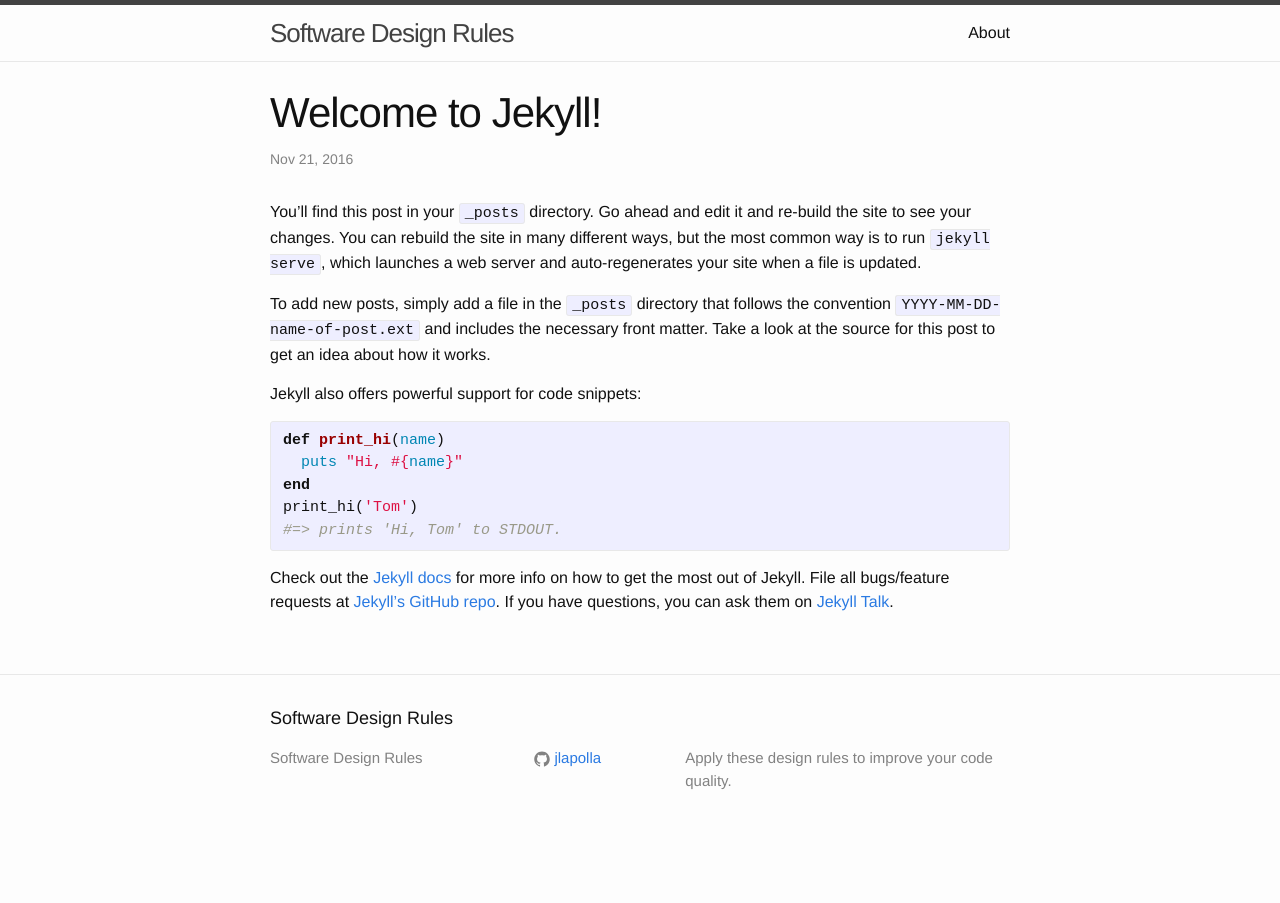
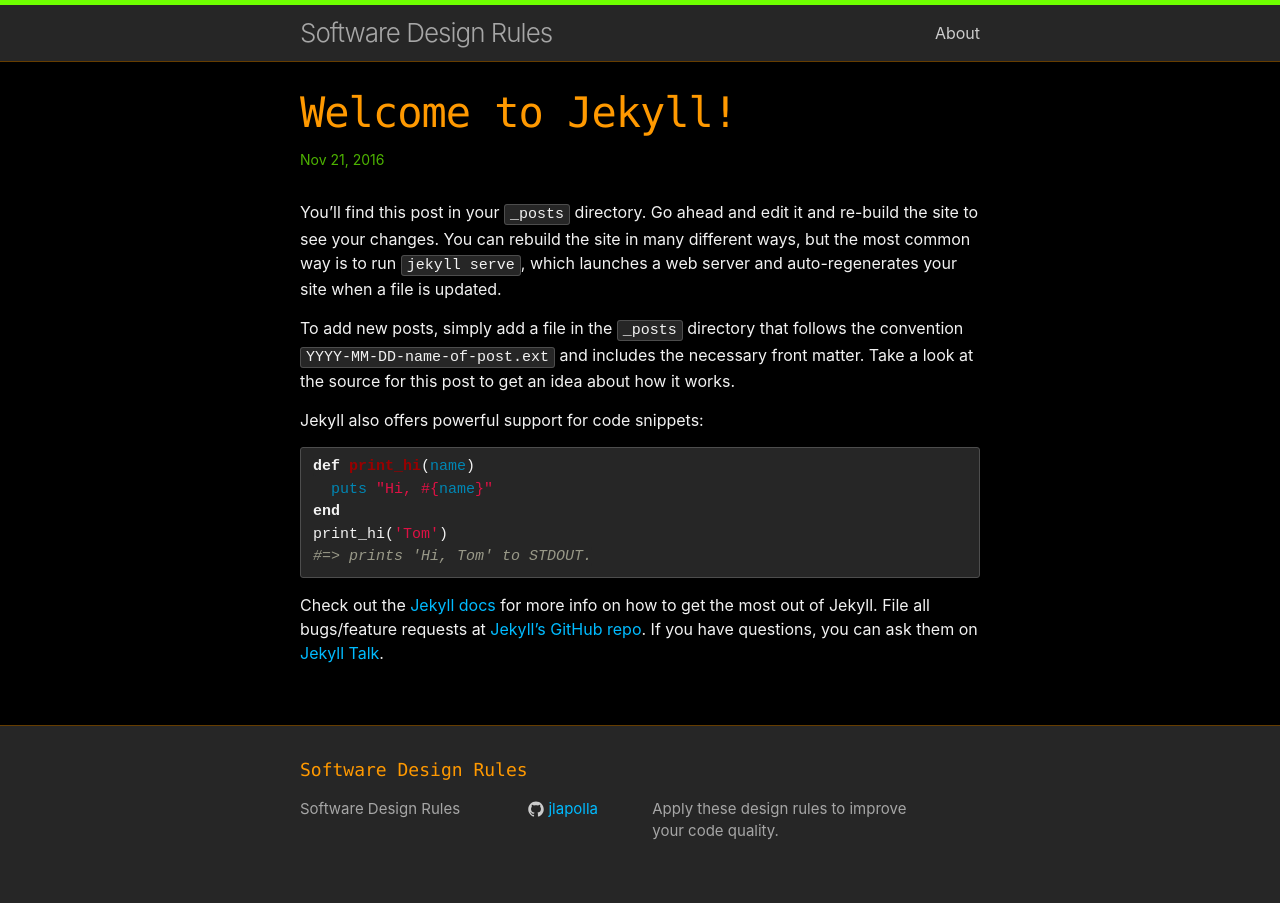
Before and after one commit to jlapolla/software-design-rules, a Jekyll site: the page built from _posts/2016-11-21-welcome-to-jekyll.markdown, in a window 1280 px wide. Built offline with Jekyll 4.4.1, drawn with Linux system fonts in a browser that asks for light colours.

Commit message:
Modify Jekyll theme colors
- Came up with new colors, and incorporated some code from Bootstrap.

```diff
--- a/_sass/_base.scss
+++ b/_sass/_base.scss
@@ -1,3 +1,35 @@
+/**
+ * Selections from https://github.com/twbs/bootstrap/blob/v4-dev/scss/_reboot.scss
+ */
+
+html {
+  box-sizing: border-box;
+}
+
+*,
+*::before,
+*::after {
+  box-sizing:inherit;
+}
+
+@at-root {
+  @-ms-viewport {
+    width: device-width;
+  }
+}
+
+html {
+  font-size: $font-size-root;
+  -ms-overflow-style: scrollbar;
+  -webkit-tap-highlight-color: rgba(0,0,0,0);
+}
+
+[tabindex="-1"]:focus {
+  outline: none !important;
+}
+
+
+
 /**
  * Reset some basic elements
  */
@@ -14,9 +46,9 @@
  * Basic styling
  */
 body {
-    font: $base-font-weight #{$base-font-size}/#{$base-line-height} $base-font-family;
-    color: $text-color;
-    background-color: $background-color;
+    font: $font-weight-normal #{$font-size-base}/#{$line-height-base} $font-family-base;
+    color: $fg;
+    background-color: contrast-high($bg);
     -webkit-text-size-adjust: 100%;
     -webkit-font-feature-settings: "kern" 1;
     -moz-font-feature-settings: "kern" 1;
@@ -57,7 +89,7 @@
 }
 
 figcaption {
-    font-size: $small-font-size;
+    font-size: $font-size-sm;
 }
 
 
@@ -82,7 +114,33 @@
  * Headings
  */
 h1, h2, h3, h4, h5, h6 {
-    font-weight: $base-font-weight;
+    color: $color-heading-base;
+    font-family: $font-family-monospace;
+    font-weight: $font-weight-normal;
+}
+
+h1 {
+  font-size: $font-size-h1;
+}
+
+h2 {
+  font-size: $font-size-h2;
+}
+
+h3 {
+  font-size: $font-size-h3;
+}
+
+h4 {
+  font-size: $font-size-h4;
+}
+
+h5 {
+  font-size: $font-size-h5;
+}
+
+h6 {
+  font-size: $font-size-h6;
 }
 
 
@@ -91,16 +149,15 @@
  * Links
  */
 a {
-    color: $brand-color;
-    text-decoration: none;
+    color: $link-color;
+    text-decoration: $link-decoration;
 
     &:visited {
-        color: darken($brand-color, 15%);
+        color: $link-visited-color;
     }
 
     &:hover {
-        color: $text-color;
-        text-decoration: underline;
+        text-decoration: $link-hover-decoration;
     }
 }
 
@@ -110,8 +167,8 @@
  * Blockquotes
  */
 blockquote {
-    color: $grey-color;
-    border-left: 4px solid $grey-color-light;
+    color: contrast-low($fg);
+    border-left: 4px solid $color-highlight-base;
     padding-left: $spacing-unit / 2;
     font-size: 18px;
     letter-spacing: -1px;
@@ -130,9 +187,9 @@
 pre,
 code {
     font-size: 15px;
-    border: 1px solid $grey-color-light;
+    border: 1px solid contrast-higher($bg);
     border-radius: 3px;
-    background-color: #eef;
+    background-color: contrast-high($bg);
 }
 
 code {
@@ -200,7 +257,7 @@
         vertical-align: middle;
 
         path {
-            fill: $grey-color;
+            fill: contrast-low($fg);
         }
     }
 }
--- a/_sass/_layout.scss
+++ b/_sass/_layout.scss
@@ -2,8 +2,8 @@
  * Site header
  */
 .site-header {
-    border-top: 5px solid $grey-color-dark;
-    border-bottom: 1px solid $grey-color-light;
+    border-top: 5px solid $color-highlight-base;
+    border-bottom: 1px solid contrast-lower($color-heading-base);
     min-height: 56px;
 
     // Positioning context for the mobile navigation icon
@@ -20,7 +20,7 @@
 
     &,
     &:visited {
-        color: $grey-color-dark;
+        color: contrast-lower($fg);
     }
 }
 
@@ -33,8 +33,8 @@
     }
 
     .page-link {
-        color: $text-color;
-        line-height: $base-line-height;
+        color: contrast-low($fg);
+        line-height: $line-height-base;
 
         // Gaps between nav items, but not on the last one
         &:not(:last-child) {
@@ -46,8 +46,8 @@
         position: absolute;
         top: 9px;
         right: $spacing-unit / 2;
-        background-color: $background-color;
-        border: 1px solid $grey-color-light;
+        background-color: contrast-higher($bg);
+        border: 1px solid contrast-lower($color-heading-base);
         border-radius: 5px;
         text-align: right;
 
@@ -65,7 +65,7 @@
                 height: 15px;
 
                 path {
-                    fill: $grey-color-dark;
+                    fill: contrast-low($fg);
                 }
             }
         }
@@ -98,7 +98,7 @@
  * Site footer
  */
 .site-footer {
-    border-top: 1px solid $grey-color-light;
+    border-top: 1px solid contrast-lower($color-heading-base);
     padding: $spacing-unit 0;
 }
 
@@ -115,7 +115,7 @@
 
 .footer-col-wrapper {
     font-size: 15px;
-    color: $grey-color;
+    color: contrast-lower($fg);
     margin-left: -$spacing-unit / 2;
     @extend %clearfix;
 }
@@ -169,6 +169,7 @@
  */
 .page-content {
     padding: $spacing-unit 0;
+    background-color: $bg
 }
 
 .page-heading {
@@ -185,8 +186,8 @@
 }
 
 .post-meta {
-    font-size: $small-font-size;
-    color: $grey-color;
+    font-size: $font-size-sm;
+    color: contrast-low($color-highlight-base);
 }
 
 .post-link {
--- a/_sass/_syntax-highlighting.scss
+++ b/_sass/_syntax-highlighting.scss
@@ -2,7 +2,7 @@
  * Syntax highlighting styles
  */
 .highlight {
-    background: #fff;
+    background: $bg;
     @extend %vertical-rhythm;
 
     .highlighter-rouge & {
--- /dev/null
+++ b/_sass/_variables.scss
@@ -0,0 +1,79 @@
+/**
+ * Colors
+ */
+
+// Color properties
+$hue-heading: 36 !default;
+$hue-highlight: 94 !default;
+$hue-link: 196 !default;
+$saturation-base: 100% !default;
+
+// Base colors
+$color-heading-base: hsl($hue-heading, $saturation-base, 50%);
+$color-highlight-base: hsl($hue-highlight, $saturation-base, 50%);
+$color-link-base: hsl($hue-link, $saturation-base, 50%);
+
+// Set to 'true' for themes with a dark background and light foreground. This
+// affects the definition of contrast increases and decreases. You still need
+// to manually change your background and foreground colors.
+$dark-bg: true !default;
+@function contrast-inc($color, $percent) { @return if($dark-bg, lighten($color, $percent), darken($color, $percent)) }
+@function contrast-dec($color, $percent) { @return if($dark-bg, darken($color, $percent), lighten($color, $percent)) }
+
+// Preset contrast levels
+@function contrast-higher($color) { @return contrast-inc($color, 30%); }
+@function contrast-high($color) { @return contrast-inc($color, 15%); }
+@function contrast-normal($color) { @return $color; }
+@function contrast-low($color) { @return contrast-dec($color, 15%); }
+@function contrast-lower($color) { @return contrast-dec($color, 30%); }
+
+/**
+ * Spacing
+ */
+
+$spacer: 1rem !default;
+
+/**
+ * Body
+ */
+
+$bg: #000;
+$fg: #f2f2f2;
+
+/**
+ * Links
+ */
+
+$link-color: $color-link-base !default;
+$link-decoration: none !default;
+$link-visited-color: contrast-low($link-color) !default;
+$link-hover-decoration: underline !default;
+
+/**
+ * Fonts
+ */
+
+$font-family-sans-serif: -apple-system, BlinkMacSystemFont, "Segoe UI", Roboto, "Helvetica Neue", Arial, sans-serif !default;
+$font-family-serif:      Georgia, "Times New Roman", Times, serif !default;
+$font-family-monospace:  Menlo, Monaco, Consolas, "Liberation Mono", "Courier New", monospace !default;
+$font-family-base:       $font-family-sans-serif !default;
+
+// Pixel value used for all typography scaling. Applied to the '<html>'
+// element.
+$font-size-root: 16px !default;
+
+$font-size-base: 1rem !default;
+$font-size-sm: 0.875rem !default;
+
+$font-weight-normal: normal !default;
+$font-weight-bold: bold !default;
+
+$font-weight-base: $font-weight-normal !default;
+$line-height-base: 1.5 !default;
+
+$font-size-h1: 2.5rem !default;
+$font-size-h2: 2rem !default;
+$font-size-h3: 1.75rem !default;
+$font-size-h4: 1.5rem !default;
+$font-size-h5: 1.25rem !default;
+$font-size-h6: 1rem !default;
--- a/css/main.scss
+++ b/css/main.scss
@@ -6,21 +6,7 @@
 
 
 // Our variables
-$base-font-family: "Helvetica Neue", Helvetica, Arial, sans-serif;
-$base-font-size:   16px;
-$base-font-weight: 400;
-$small-font-size:  $base-font-size * 0.875;
-$base-line-height: 1.5;
-
 $spacing-unit:     30px;
-
-$text-color:       #111;
-$background-color: #fdfdfd;
-$brand-color:      #2a7ae2;
-
-$grey-color:       #828282;
-$grey-color-light: lighten($grey-color, 40%);
-$grey-color-dark:  darken($grey-color, 25%);
 
 // Width of the content area
 $content-width:    800px;
@@ -47,6 +33,8 @@
 
 // Import partials from `sass_dir` (defaults to `_sass`)
 @import
+        "variables",
+        "normalize",
         "base",
         "layout",
         "syntax-highlighting"
```
